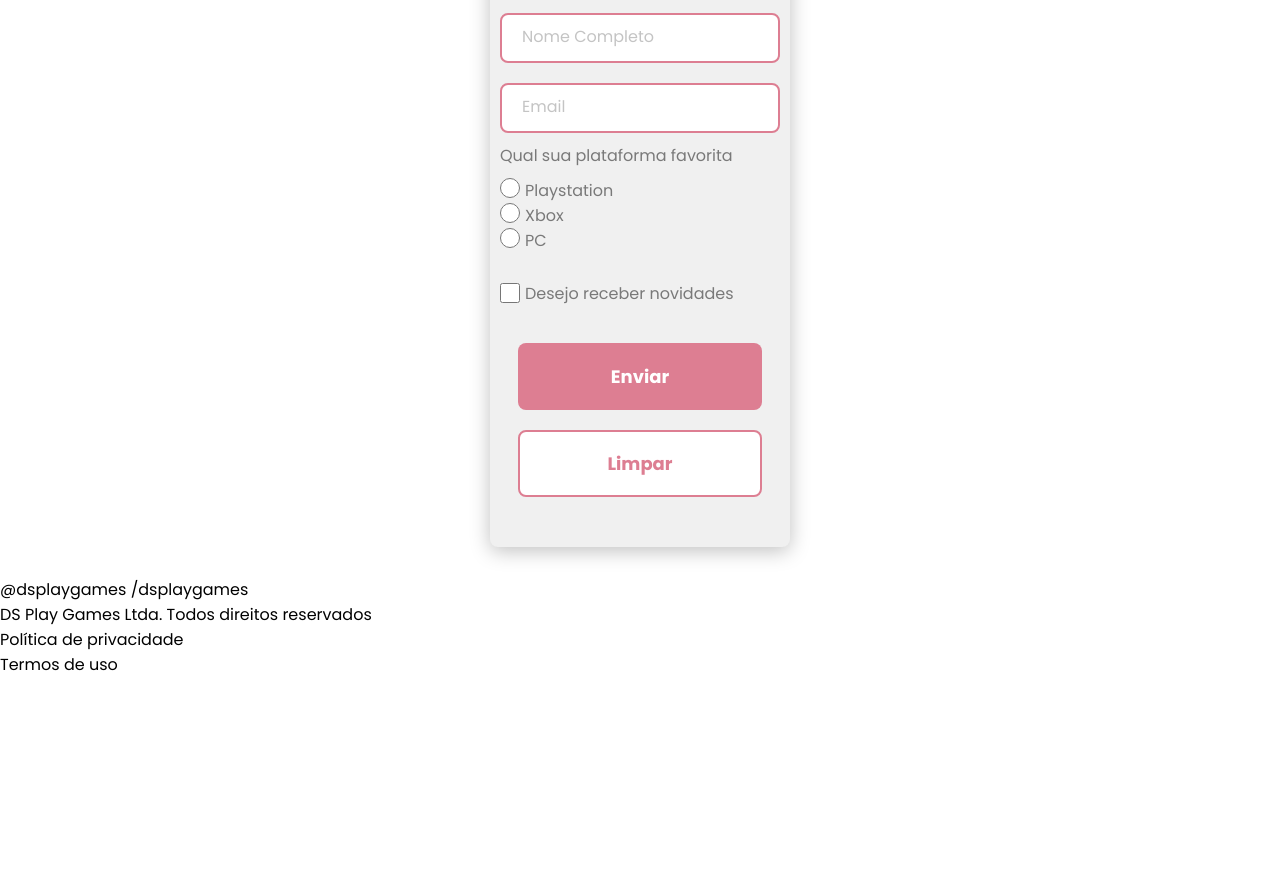
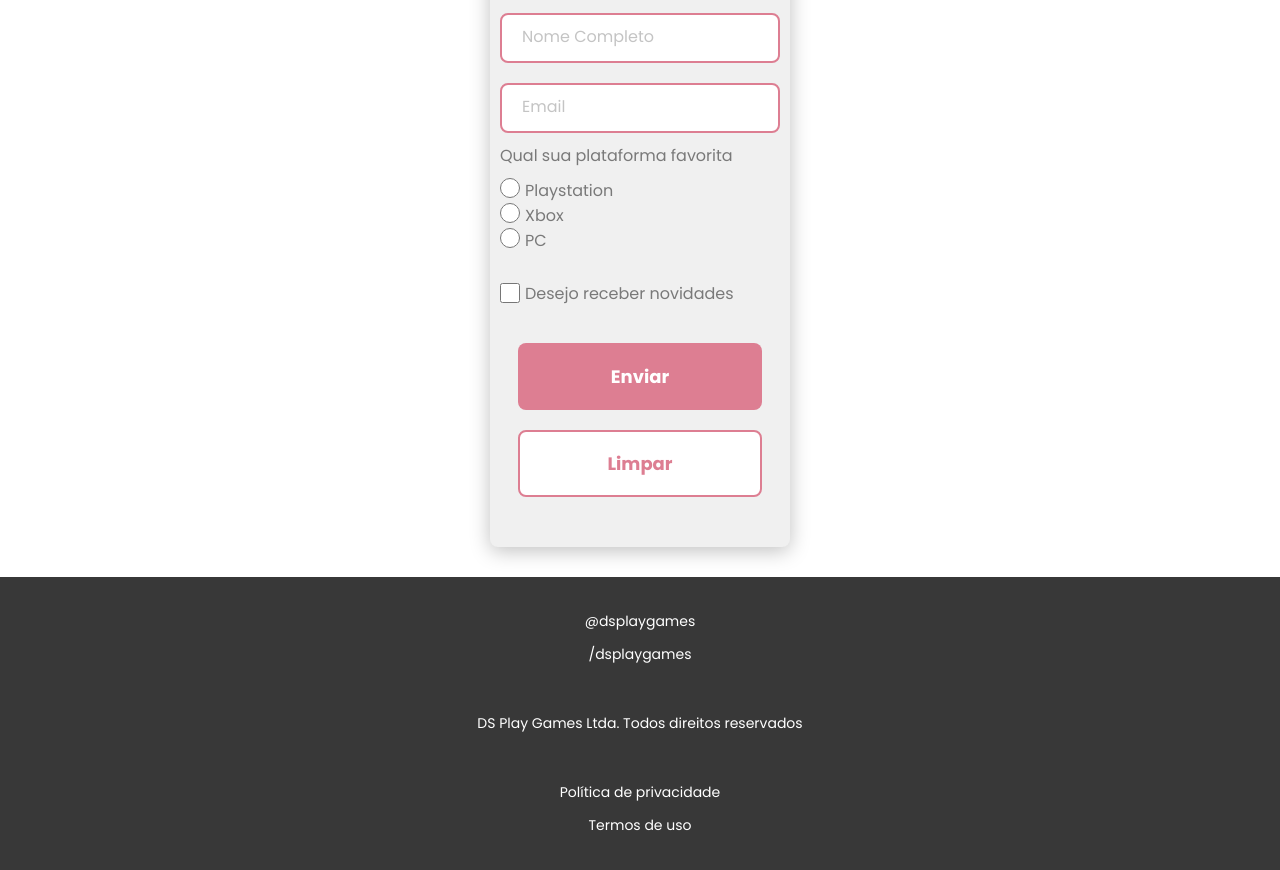
Before and after one commit to Sipriano-Dev/ds-playgames-responsivo, a plain HTML site: page index.html in a window 1280 px wide. Shown: the part 1976-2846 px from the top of the page. Before the commit the page ends 2653 px from the top, so only its background shows below. Drawn offline with Linux system fonts and the light colour scheme.

Commit message:
Footer pronto, versão pequena pronta.

```diff
--- a/css/styles.css
+++ b/css/styles.css
@@ -7,6 +7,7 @@
   --news-card-color: #f0f0f0;
   --ler-mais-color: #dd7e92;
   --name-color: #c4c4c4;
+  --bg-footer-color: #383838;
 }
 
 * {
@@ -277,3 +278,26 @@ nav {
   margin: 10px 0;
   cursor: pointer;
 }
+
+footer {
+  background-color: var(--bg-footer-color);
+  font-size: 14px;
+  color: var(--white-color);
+  display: flex;
+  flex-direction: column;
+  align-items: center;
+  padding: 10px 0;
+}
+
+.content-footer {
+  display: flex;
+  flex-direction: column;
+  justify-content: space-between;
+  padding: 18px;
+  text-align: center;
+}
+
+.content-footer p,
+.content-footer a {
+  padding: 6px 0;
+}
--- a/index.html
+++ b/index.html
@@ -181,14 +181,14 @@
       </section>
     </main>
     <footer>
-      <div>
+      <div class="content-footer">
         <a href="#">@dsplaygames</a>
         <a href="#">/dsplaygames</a>
       </div>
-      <div>
+      <div class="content-footer">
         <p>DS Play Games Ltda. Todos direitos reservados</p>
       </div>
-      <div>
+      <div class="content-footer">
         <p>Política de privacidade</p>
         <p>Termos de uso</p>
       </div>
```
